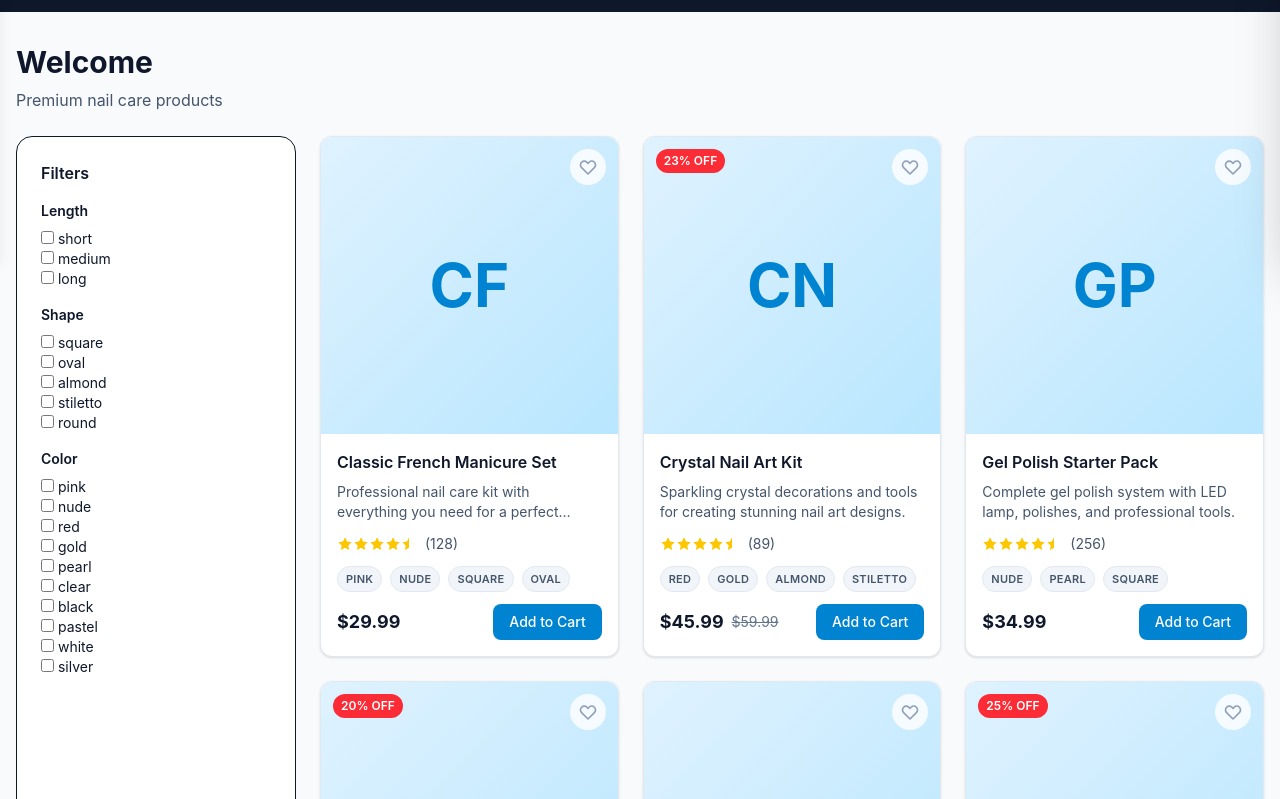
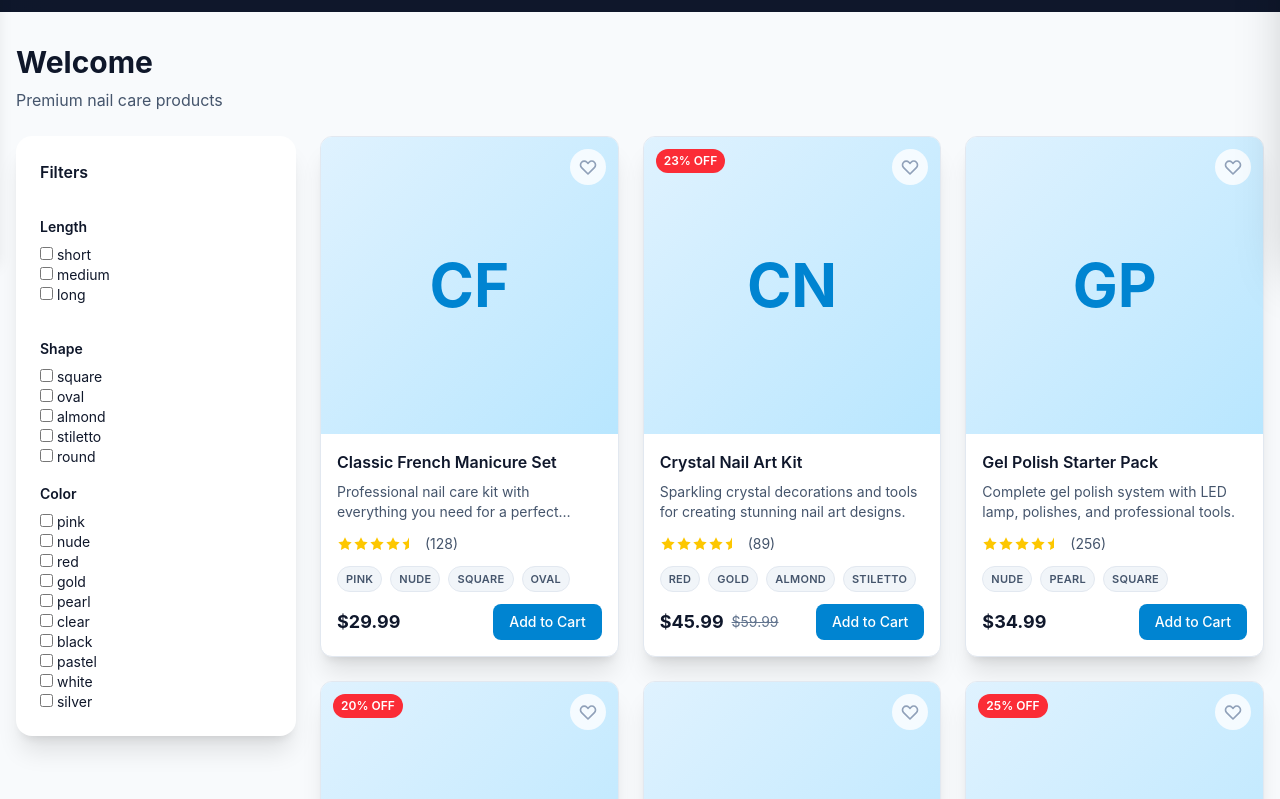
Before and after one commit to monika-ghimire/nails-clone-project, a Next.js app: page / in a window 1280 px wide. Shown: the part 541-1340 px from the top of the page. Built offline with nearby package versions, Linux system fonts and the light colour scheme.

Commit message:
fixed all ui resposive

```diff
--- a/app/components/Cart-drawer.tsx
+++ b/app/components/Cart-drawer.tsx
@@ -32,7 +32,7 @@ export default function CartSidebar({
       {/* Overlay */}
       <div
         onClick={onClose}
-        className={`fixed inset-0 bg-black/5 backdrop-blur-xs z-40 transition-opacity duration-300 ${
+        className={`fixed inset-0 bg-black/40  z-40 transition-opacity duration-300 ${
           open ? "opacity-100 visible" : "opacity-0 invisible"
         }`}
       />
@@ -60,7 +60,7 @@ export default function CartSidebar({
           {cartItems.length === 0 ? (
             <div className="flex flex-col items-center justify-center h-full text-gray-400">
               <span className="material-icons text-6xl mb-3">
-                shopping_cart
+                shopping cart
               </span>
               <p className="text-sm">Your cart is empty</p>
             </div>
--- a/app/components/ProductCard.tsx
+++ b/app/components/ProductCard.tsx
@@ -77,7 +77,7 @@ export default function ProductCard({
   };
 
   return (
-    <div className="bg-white rounded-xl shadow-sm border border-slate-200 overflow-hidden hover:shadow-md transition-shadow duration-200">
+    <div className="bg-white rounded-xl shadow-xl  border border-slate-200 overflow-hidden hover:shadow-md transition-shadow duration-200">
       {/* Image */}
       <div className="aspect-square bg-linear-to-br from-sky-100 to-sky-200 flex items-center justify-center relative">
         {product.discount && (
--- a/app/components/Sidebar.tsx
+++ b/app/components/Sidebar.tsx
@@ -19,7 +19,7 @@ export default function Sidebar({ isOpen, onClose, onCategorySelect, selectedCat
       {/* Overlay */}
       {isOpen && (
         <div
-          className="fixed inset-0 bg-black bg-opacity-50 z-30 lg:hidden"
+          className="fixed inset-0 bg-black/40  z-30 "
           onClick={onClose}
         />
       )}
--- a/app/globals.css
+++ b/app/globals.css
@@ -26,3 +26,12 @@ body {
 button{
     cursor: pointer;
 }
+
+body {
+  scrollbar-width: none !important; /* Firefox */
+  -ms-overflow-style: none !important;  /* IE 10+ */
+}
+
+body::-webkit-scrollbar {
+  display: none!important;  /* Chrome, Safari, Edge */
+}
--- a/app/page/home.tsx
+++ b/app/page/home.tsx
@@ -199,7 +199,7 @@ export default function Home() {
 
           <div className="grid lg:grid-cols-[280px_1fr] gap-6">
             {/* FILTERS */}
-            <aside className="bg-white p-6 rounded-2xl border">
+            <aside className="bg-white p-6 flex lg:flex-col shadow-xl  justify-between lg:justify-items-normal! lg:h-[600px] rounded-2xl border-gray-800">
               <h2 className="font-semibold mb-4">Filters</h2>
 
               {/* LENGTH */}
@@ -220,7 +220,7 @@ export default function Home() {
               </div>
 
               {/* SHAPE */}
-              <div className="mt-4">
+              <div className="lg:mt-4">
                 <h3 className="text-sm font-semibold mb-2">Shape</h3>
                 {uniqueShapes.map((s) => (
                   <label key={s} className="block text-sm">
@@ -237,7 +237,7 @@ export default function Home() {
               </div>
 
               {/* COLOR */}
-              <div className="mt-4">
+              <div className="lf:mt-4">
                 <h3 className="text-sm font-semibold mb-2">Color</h3>
                 {uniqueColors.map((c) => (
                   <label key={c} className="block text-sm">
```
